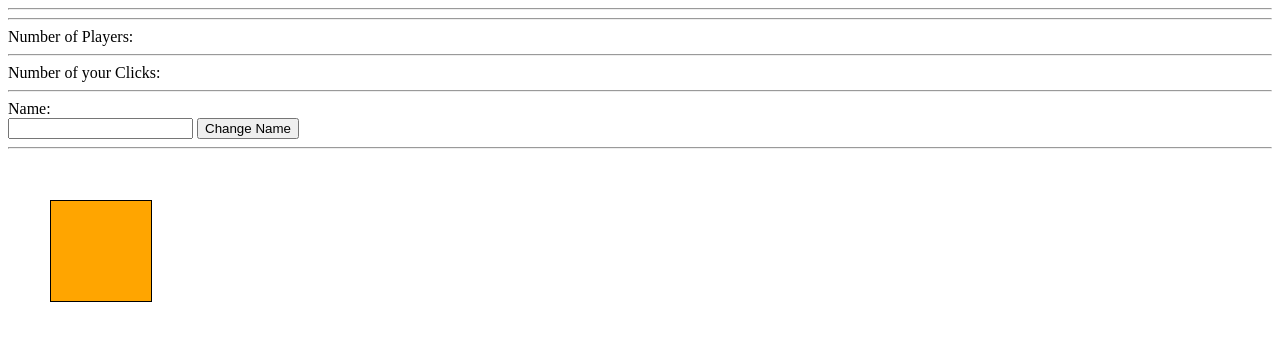
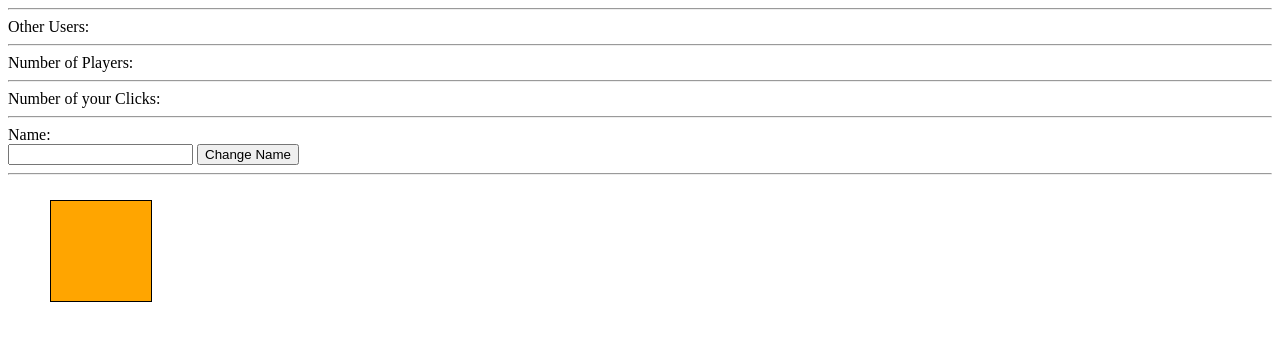
Before and after one commit to mg52/NodeTry, a website: page index.html in a window 1280 px wide. Drawn offline with nearby package versions, Linux system fonts and the light colour scheme; no server answers.

Commit message:
Update index.html

```diff
--- a/index.html
+++ b/index.html
@@ -75,7 +75,7 @@
 <body>
 <div id="welcome"></div>
 <hr />
-<div id="other_users"></div>
+<div id="other_users">Other Users: </div>
 <hr />
 <div id="count">Number of Players: </div>
 <hr />
```
